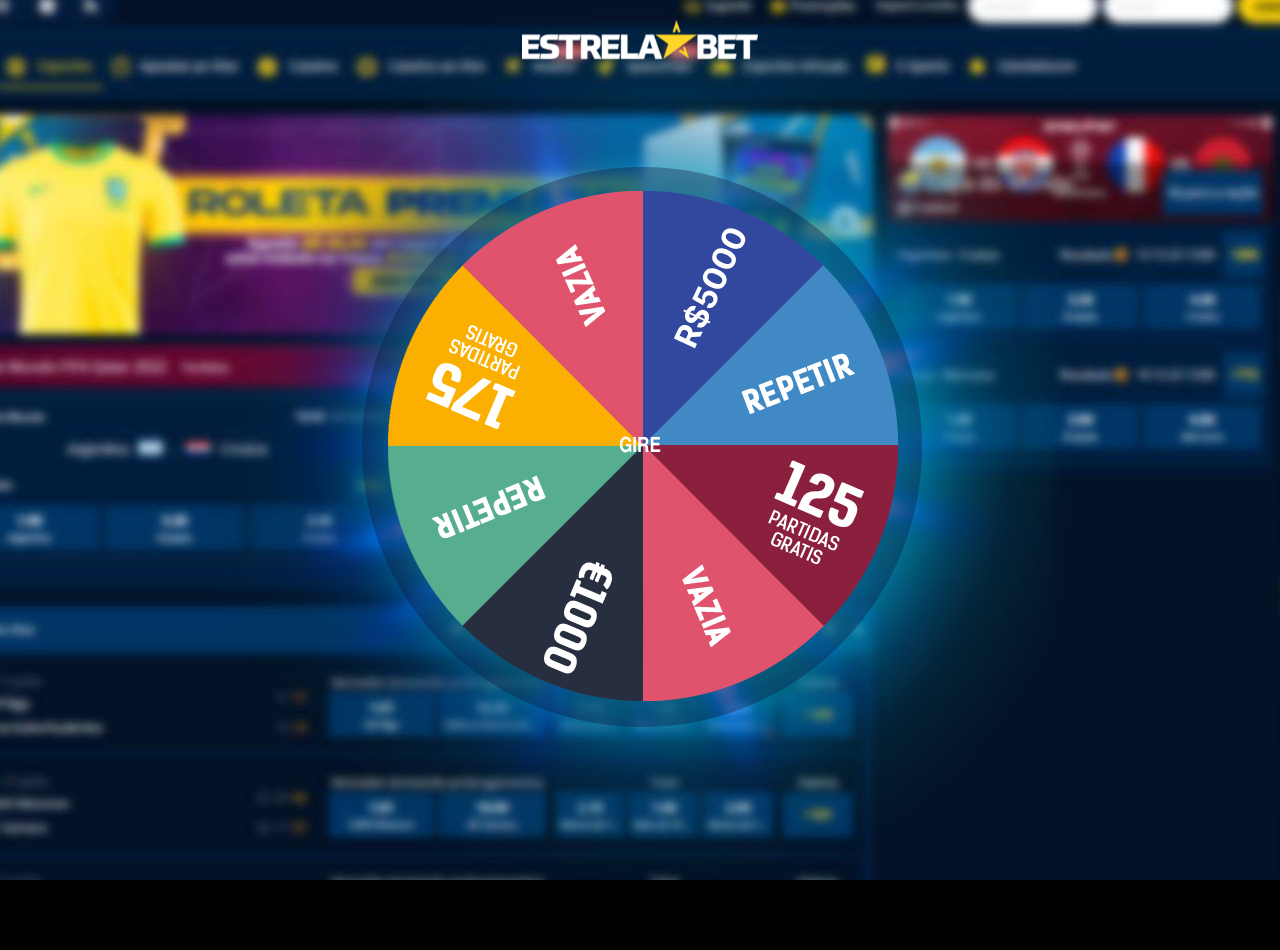
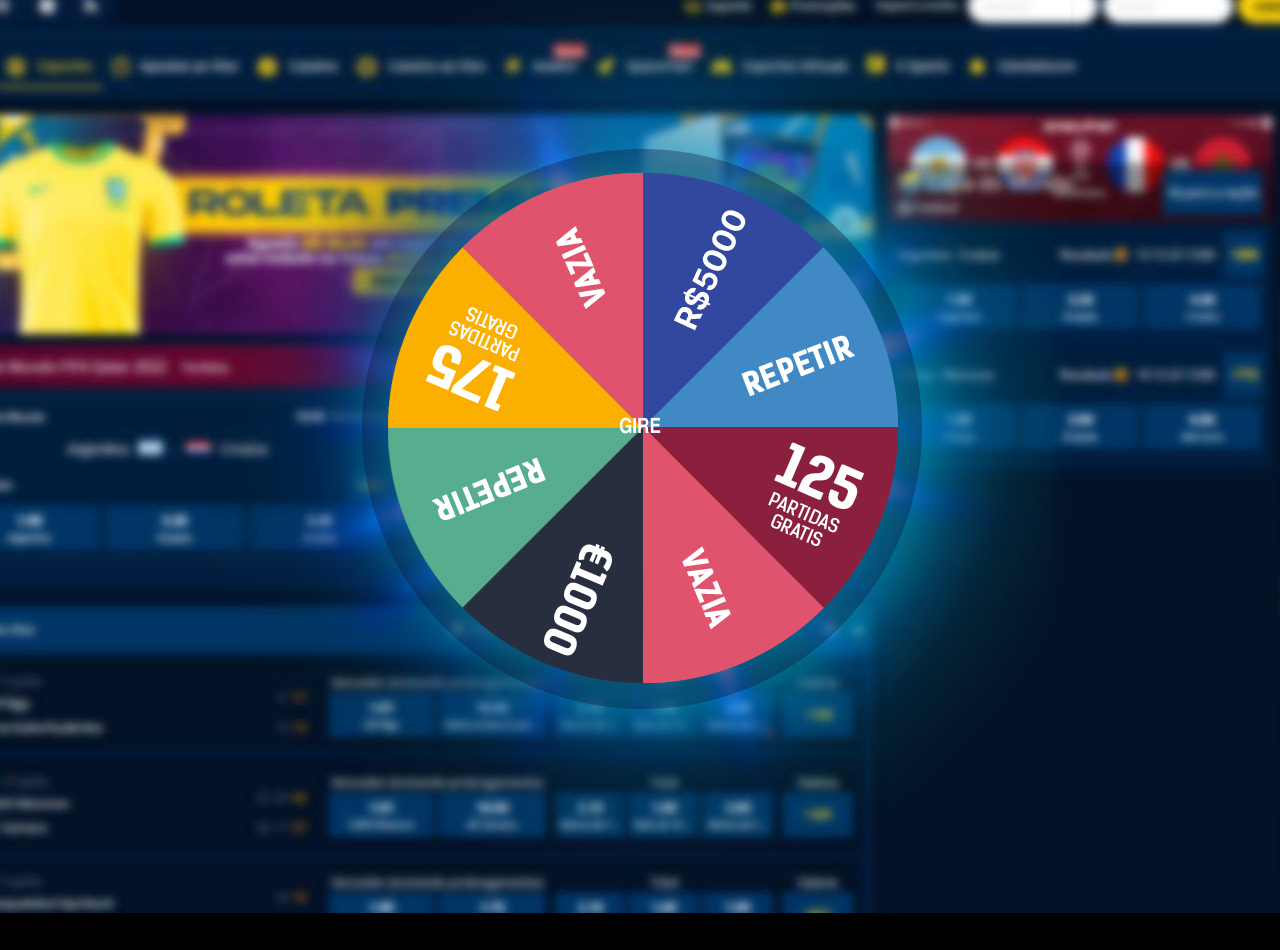
Before and after one commit to jobsons10/estrela-bonus2, a plain HTML site: page index.html in a window 1280 px wide. Before the commit the page ends 880 px from the top, so only its background shows below. Drawn offline with Linux system fonts and the light colour scheme; a web font is replaced by a local one.

Commit message:
logo excludes

```diff
--- a/css/style.css
+++ b/css/style.css
@@ -275,6 +275,7 @@ html {
     color: #fff;
     -webkit-font-smoothing: antialiased;
     -moz-osx-font-smoothing: grayscale;
+    padding-top: 150px;
 }
 
 .page__wrap {
--- a/index.html
+++ b/index.html
@@ -11,9 +11,6 @@
 
 
 <div class="page__wrap">
-    <a href="/cucwl3k.php?lp=1&uclick=syho16vr" class="logo page__logo" >
-        <img src="img/logo_vv.png" class="logo__img" style="margin-bottom: 80px">
-    </a>
 
     <div class="game-layout">
         <img src="img/gonzo.png" class="game-person gonzo" alt="">
```
